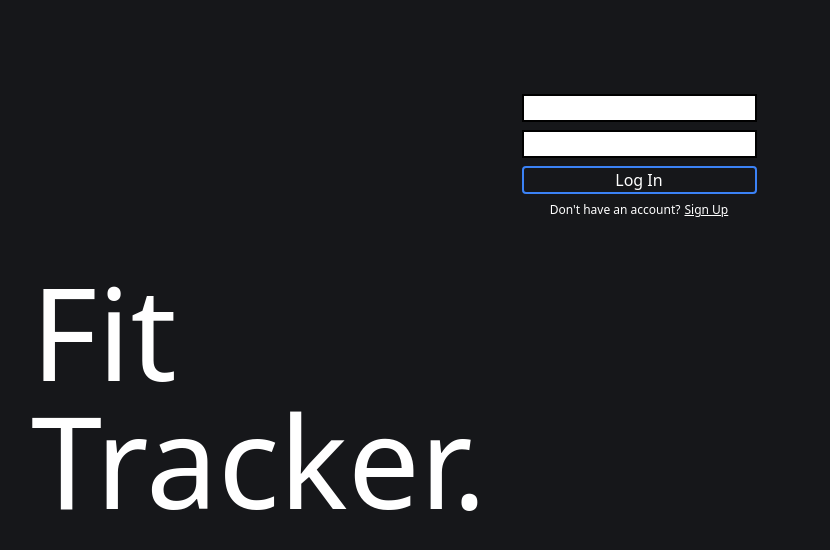
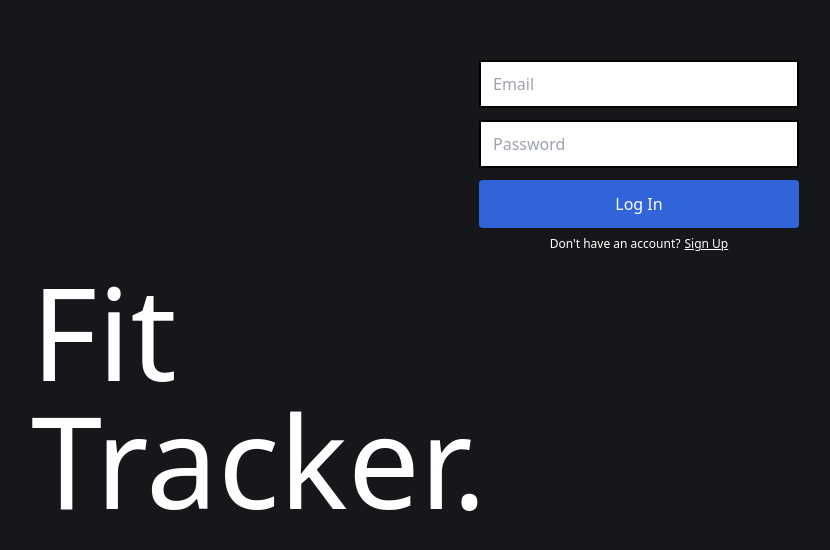
Before and after one commit to MarkCarson777/fitness-tracker, a React (Vite) app: page / in a window 1280 px wide. Shown: the part 244-794 px from the top of the page, without its empty margins (1-831 px from the left). Built offline with nearby package versions, Linux system fonts and the light colour scheme; no server answers.

Commit message:
added more styling to Login page

```diff
--- a/src/components/Button/index.tsx
+++ b/src/components/Button/index.tsx
@@ -16,10 +16,7 @@ export function Button(props: ButtonProps) {
       type={type}
       onClick={onClick}
       disabled={disabled}
-      className={clsx(
-        "flex justify-center items-center border-2 border-blue-500 rounded",
-        className
-      )}
+      className={clsx("flex justify-center items-center rounded", className)}
     >
       {children}
     </button>
--- a/src/components/FormInput/index.tsx
+++ b/src/components/FormInput/index.tsx
@@ -21,7 +21,7 @@ export function FormInput(props: FormInputProps) {
       value={value}
       placeholder={placeholder}
       autoComplete={autoComplete}
-      className={clsx("border-2 border-black", className)}
+      className={clsx("border-2 border-black pl-3 h-[48px]", className)}
     />
   );
 }
--- a/src/views/LogIn/index.tsx
+++ b/src/views/LogIn/index.tsx
@@ -28,20 +28,32 @@ export function Login() {
       >
         {({ isSubmitting }) => (
           <>
-            <Form className="flex flex-col w-fit gap-2">
-              <div>
-                <FormInput type="email" name="email" autoComplete="email" />
+            <Form className="flex flex-col w-fit gap-3">
+              <div className="flex flex-col gap-1">
+                <FormInput
+                  type="email"
+                  name="email"
+                  autoComplete="email"
+                  placeholder="Email"
+                  className="min-w-[320px] rounded-sm"
+                />
                 <FormError name="email" component="div" />
               </div>
-              <div>
+              <div className="flex flex-col gap-1">
                 <FormInput
                   type="password"
                   name="password"
                   autoComplete="current-password"
+                  placeholder="Password"
+                  className="min-w-[320px] rounded-sm"
                 />
                 <FormError name="password" component="div" />
               </div>
-              <Button type="submit" disabled={isSubmitting}>
+              <Button
+                className="h-[48px] bg-[#3163d9]"
+                type="submit"
+                disabled={isSubmitting}
+              >
                 <span>Log In</span>
               </Button>
             </Form>
```
